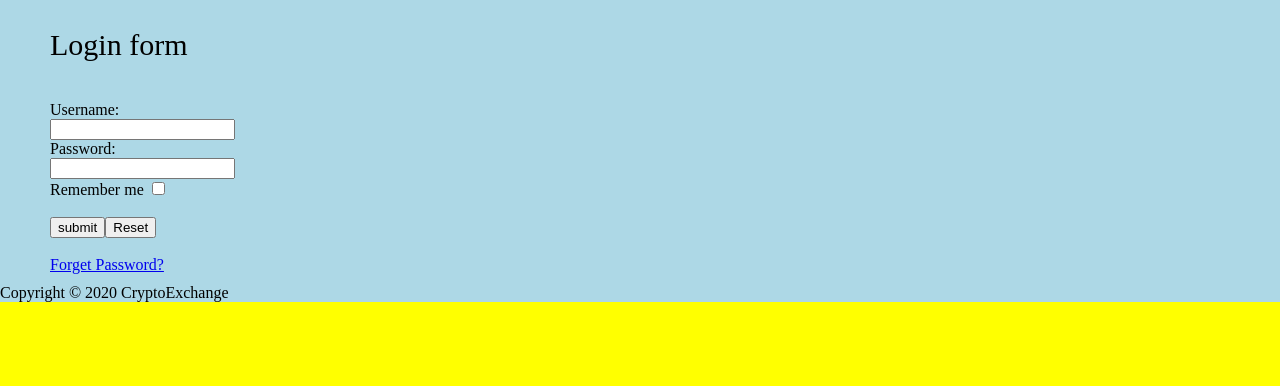
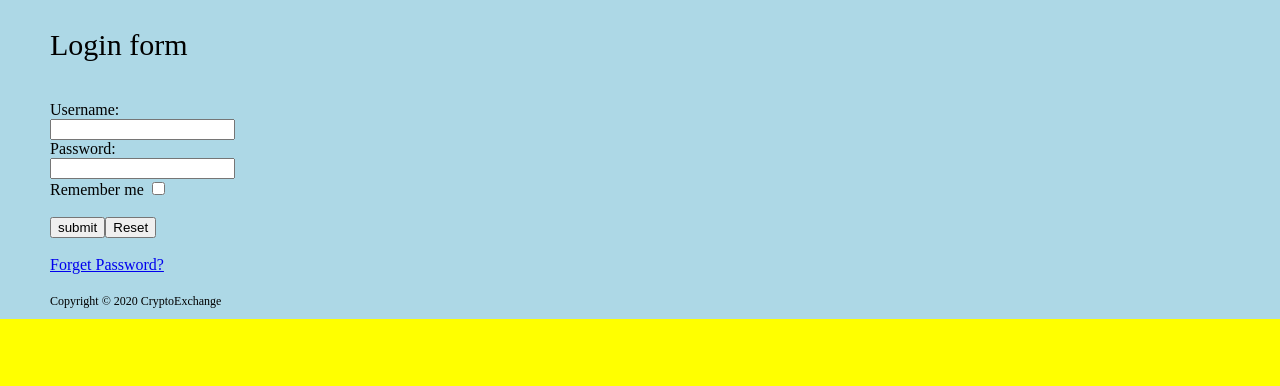
Before and after one commit to elvinlai1/CryptoExchange, a PHP site: page /public/Login.php in a window 1280 px wide. Shown: the part 59-445 px from the top of the page. Run offline with PHP 8.4, Linux system fonts and the light colour scheme.

Commit message:
Update Login.css

```diff
--- a/app/partials/Login.css
+++ b/app/partials/Login.css
@@ -66,3 +66,8 @@ h2 {
 .container {
   padding: 10px 50px;
 }
+
+footer {
+  padding: 10px 50px;
+  font-size: 12px;
+}
```
